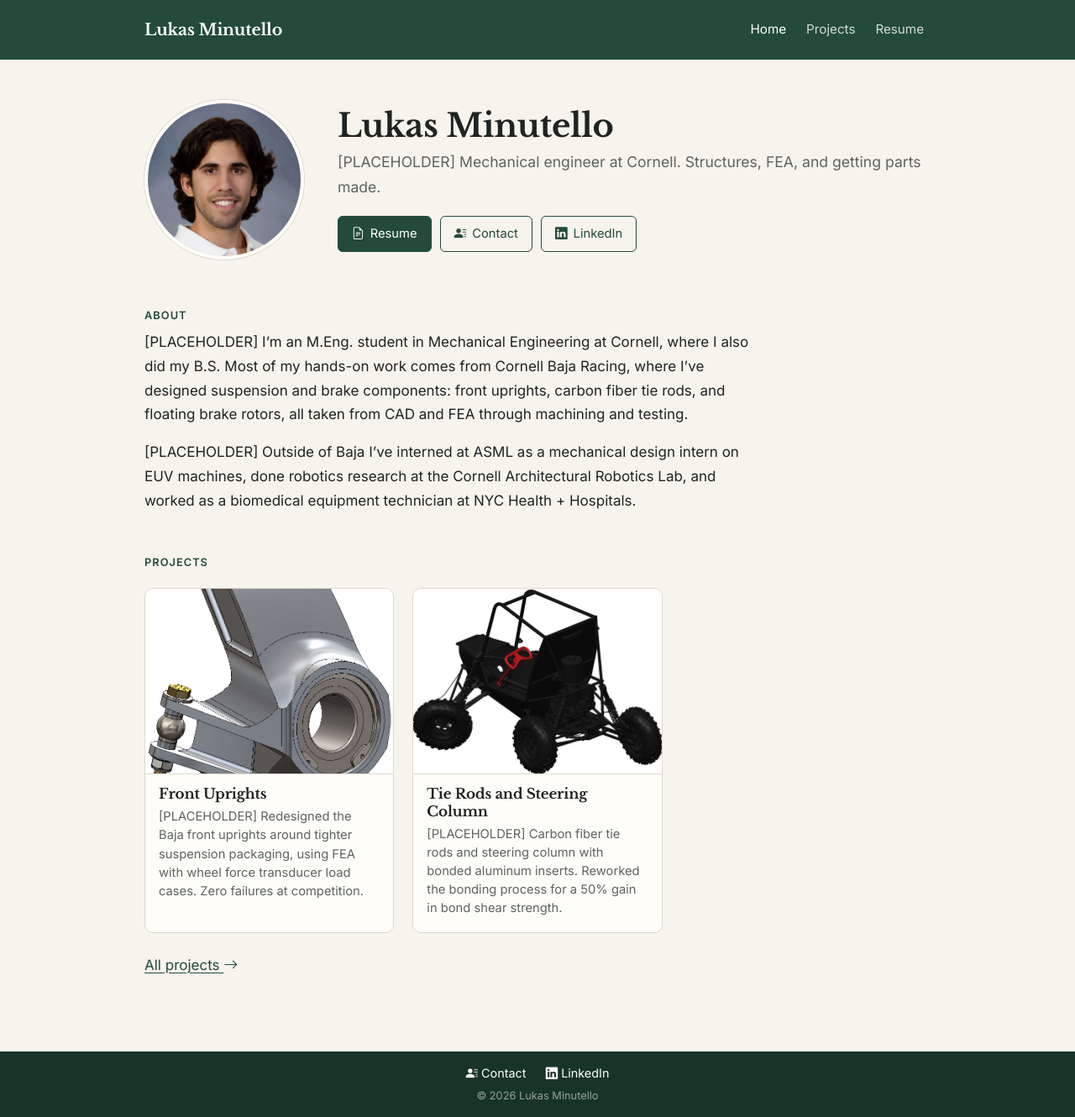
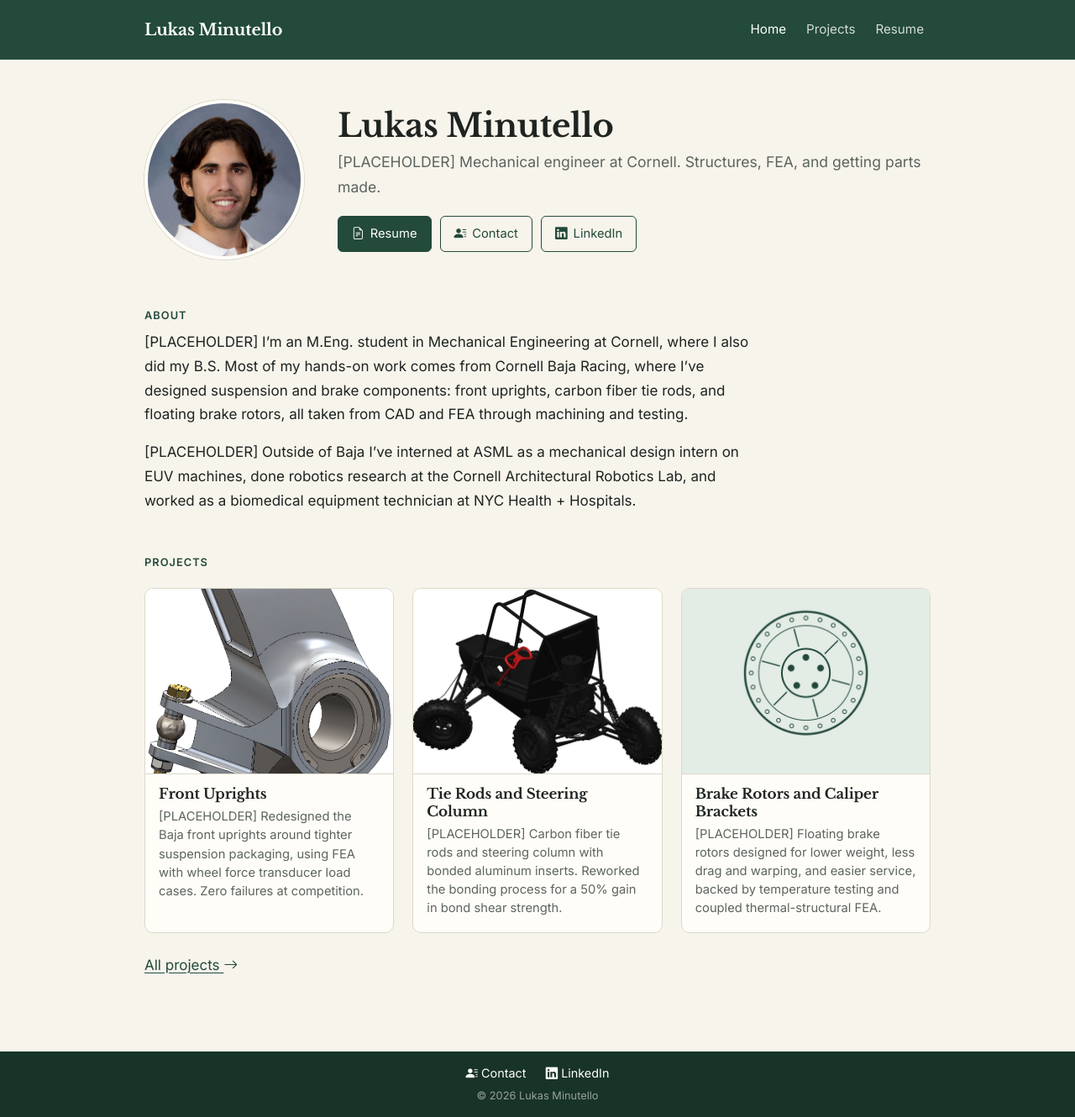
Before and after one commit to lminutello/LukasMinutello, a Jekyll site: the page built from index.md, in a window 1280 px wide. Shown: the whole page at 84% size. Built offline with Jekyll 4.4.1, drawn with Linux system fonts in a browser that asks for light colours.

Commit message:
Add placeholder project: Brake Rotors and Caliper Brackets
Featured on the homepage with a drawn placeholder card image; text drafted
from the resume bullets. Resume brakes bullet links to it.

Co-Authored-By: Claude Opus 5.5 <noreply@anthropic.com>
Claude-Session: https://claude.ai/code/session_01APgtAAANrpUwGP3NcpSnbC

```diff
--- a/_pages/resume.html
+++ b/_pages/resume.html
@@ -74,7 +74,7 @@ permalink: /resume/
       <div class="r-subroles">
       <div class="r-role"><em>Brakes Subteam Member</em><span>Jul 2025 – May 2026</span></div>
       <ul>
-        <li>Designed floating brake rotors with reduced weight, minimized brake drag effects, less warping potential, more reliable pad contact, and better serviceability/ease of assembly.</li>
+        <li>Designed <a href="{{ '/projects/2025-brake-rotors-caliper-brackets/' | relative_url }}">floating brake rotors</a> with reduced weight, minimized brake drag effects, less warping potential, more reliable pad contact, and better serviceability/ease of assembly.</li>
         <li>Conducted temperature testing on legacy rotors for raw temperature values and to quantify effects of brake drag.</li>
         <li>Performed coupled structural-thermal FEA in ANSYS using braking load cases and temperature logs to visualize stress and thermal expansion, informing material selection, air gap size, and other design parameters.</li>
       </ul>
--- /dev/null
+++ b/_projects/2025-brake-rotors-caliper-brackets.md
@@ -0,0 +1,15 @@
+---
+layout: project
+order: 3
+featured: true
+title: Brake Rotors and Caliper Brackets
+description: Floating brake rotors and caliper brackets for Cornell Baja Racing (2025/26)
+summary: "[PLACEHOLDER] Floating brake rotors designed for lower weight, less drag and warping, and easier service, backed by temperature testing and coupled thermal-structural FEA."
+image: /assets/images/brakes/placeholder.jpg
+---
+
+[PLACEHOLDER] Floating brake rotors for the 2025/26 Cornell Baja Racing car, designed for reduced weight, minimized brake drag, less warping potential, more reliable pad contact, and better serviceability and ease of assembly.
+
+[PLACEHOLDER] I ran temperature testing on the legacy rotors to get raw temperature values and quantify the effects of brake drag, then used those temperature logs with braking load cases in a coupled structural-thermal FEA in ANSYS. The results informed material selection, air gap size, and other design parameters.
+
+[PLACEHOLDER] Caliper brackets: details coming soon.
```
Also changed, not shown: assets/images/brakes/placeholder.jpg (added).
